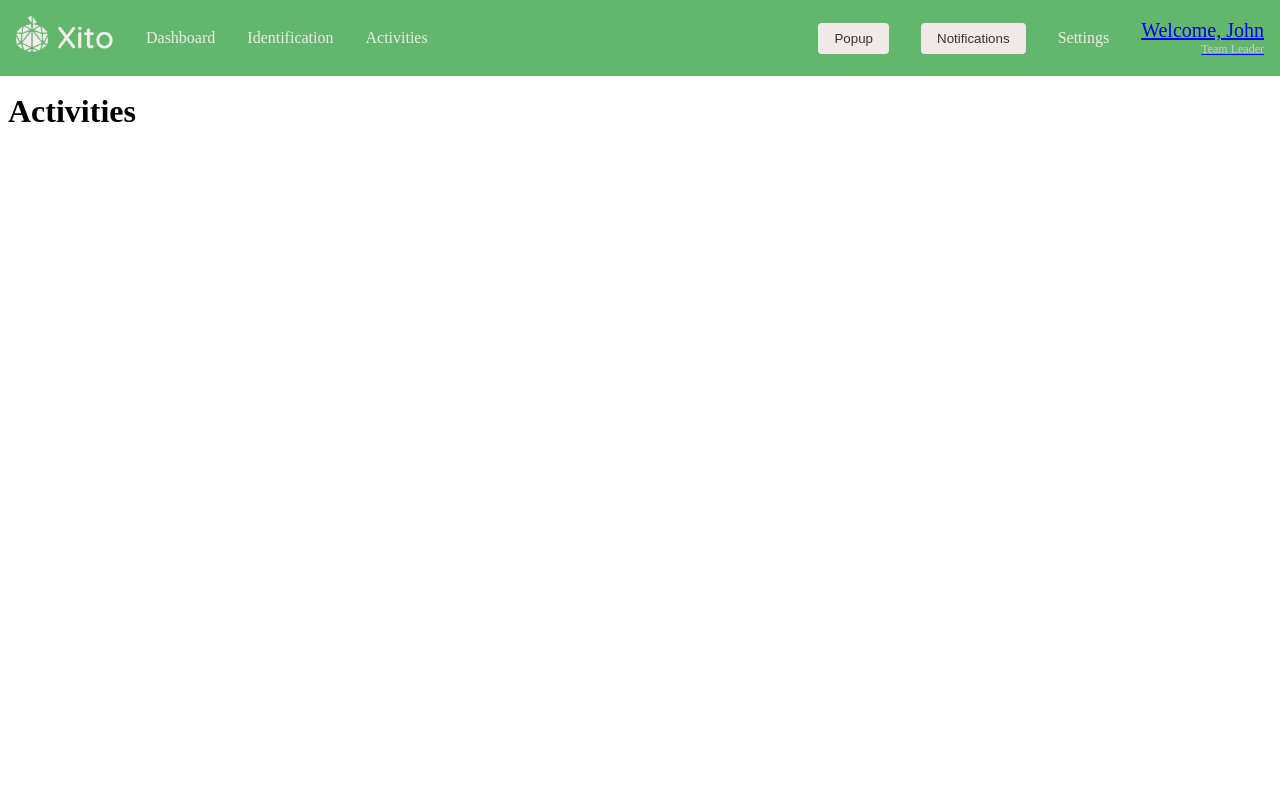
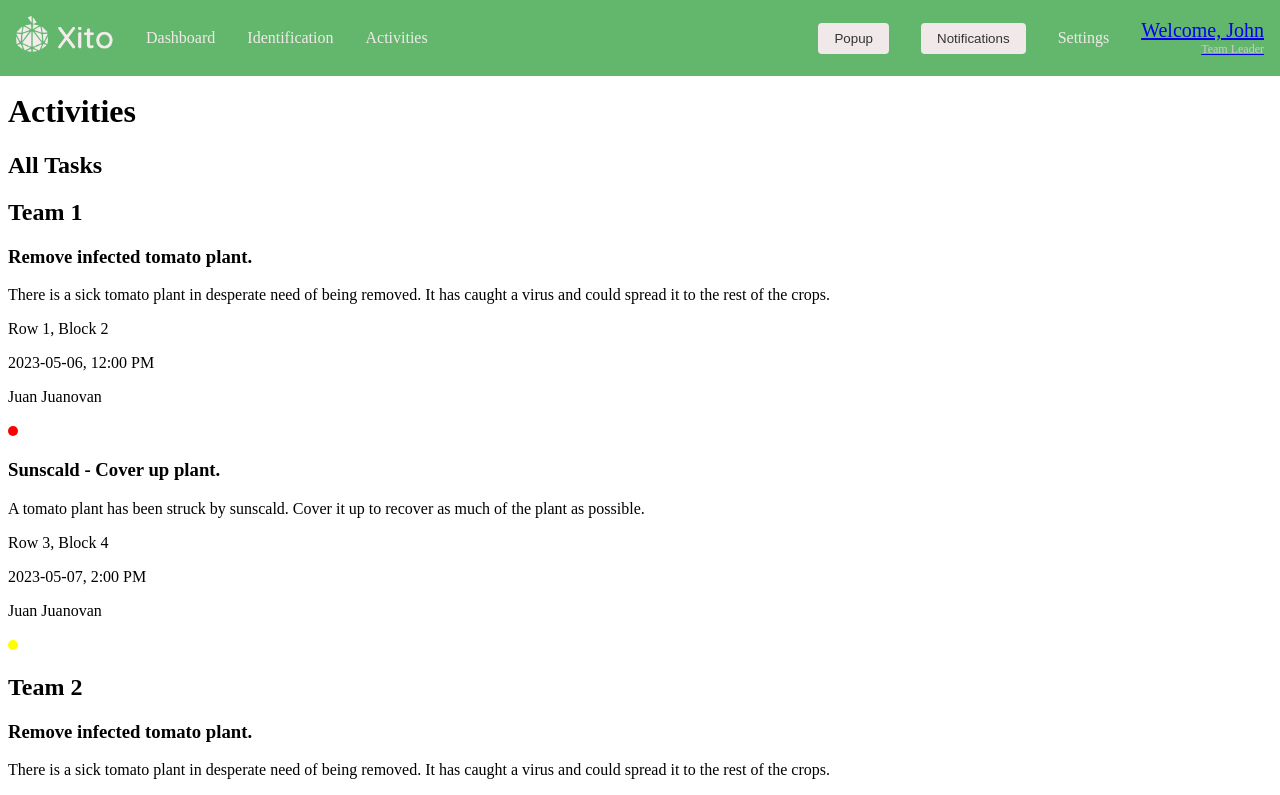
Before and after one commit to ArneSamson/Xito, a Vue app: page /activities in a window 1280 px wide. Shown: the top 795 px of the page. Built offline with nearby package versions, Linux system fonts and the light colour scheme.

Commit message:
feat: added Tasks to Activities tab

```diff
--- /dev/null
+++ b/src/components/Tasks.vue
@@ -0,0 +1,143 @@
+<template>
+    <div class="Tasks">
+        <div>
+            <div>
+                <h2>All Tasks</h2>
+                <div v-for="(team, index) in All" :key="index" class="divider">
+                    <h2>{{ team.team }}</h2>
+                    <div v-for="(task, index) in team.tasks" :key="index">
+                        <h3>{{ task.title }}</h3>
+                        <p>{{ task.message }}</p>
+                        <p>Row {{ task.row }}, Block {{ task.block }}</p>
+                        <p>{{ task.date }}, {{ task.time }}</p>
+                        <p>{{ task.person }}</p>
+                        <div class="status-circle" :style="{ 'background-color': getStatusColor(task.status) }"></div>
+                    </div>
+                </div>
+            </div>
+
+            <div>
+                <h2>My Tasks</h2>
+                <div v-for="(task, index) in My.tasks" :key="index">
+                    <h3>{{ task.title }}</h3>
+                    <p>{{ task.message }}</p>
+                    <p>Row {{ task.row }}, Block {{ task.block }}</p>
+                    <p>{{ task.date }}, {{ task.time }}</p>
+                    <p>{{ task.person }}</p>
+                    <div class="status-circle" :style="{ 'background-color': getStatusColor(task.status) }"></div>
+                </div>
+            </div>
+        </div>
+    </div>
+  </template>
+
+  <script>
+  export default {
+    data() {
+      return {
+        All: [
+            {
+                team: "Team 1",
+                tasks: [
+                    {
+                        title: "Remove infected tomato plant.",
+                        message: "There is a sick tomato plant in desperate need of being removed. It has caught a virus and could spread it to the rest of the crops.",
+                        row: 1,
+                        block: 2,
+                        date: "2023-05-06",
+                        time: "12:00 PM",
+                        person: "Juan Juanovan",
+                        status: "red",
+                    },
+                    {
+                        title: "Sunscald - Cover up plant.",
+                        message: "A tomato plant has been struck by sunscald. Cover it up to recover as much of the plant as possible.",
+                        row: 3,
+                        block: 4,
+                        date: "2023-05-07",
+                        time: "2:00 PM",
+                        person: "Juan Juanovan",
+                        status: "yellow",
+                    },
+                ],
+            },
+            {
+                team: "Team 2",
+                tasks: [
+                {
+                    title: "Remove infected tomato plant.",
+                    message: "There is a sick tomato plant in desperate need of being removed. It has caught a virus and could spread it to the rest of the crops.",
+                    row: 2,
+                    block: 5,
+                    date: "2023-05-08",
+                    time: "10:00 AM",
+                    person: "Juan Juanovan",
+                    status: "red",
+                },
+                ],
+            },
+        ],
+        My:
+            {
+                tasks: [
+                    {
+                        title: "Remove infected tomato plant.",
+                        message: "There is a sick tomato plant in desperate need of being removed. It has caught a virus and could spread it to the rest of the crops.",
+                        row: 1,
+                        block: 2,
+                        date: "2023-05-06",
+                        time: "12:00 PM",
+                        person: "Jon Jonovon",
+                        status: "red",
+                    },
+                    {
+                        title: "Sunscald - Cover up plant.",
+                        message: "A tomato plant has been struck by sunscald. Cover it up to recover as much of the plant as possible.",
+                        row: 3,
+                        block: 4,
+                        date: "2023-05-07",
+                        time: "2:00 PM",
+                        person: "Jon Jonovon",
+                        status: "yellow",
+                    },
+                ],
+            },
+
+
+      };
+    },
+    methods: {
+    getStatusColor(status) {
+        switch (status) {
+            case "red":
+            return "red";
+            case "yellow":
+            return "yellow";
+            case "green":
+            return "green";
+            default:
+            return "gray";
+        }
+    },
+},
+    computed: {
+
+    },
+  };
+  </script>
+
+  <style scoped>
+  ul{
+    list-style-type: none;
+  }
+  /* .divider{
+
+  } */
+  .status-circle {
+  display: inline-block;
+  width: 10px;
+  height: 10px;
+  border-radius: 50%;
+  margin-right: 5px;
+}
+  </style>
--- a/src/views/Activities.vue
+++ b/src/views/Activities.vue
@@ -2,11 +2,22 @@
     <div>
       <h1>Activities</h1>
       <!-- add your settings content here -->
+      <div class="All">
+        <Tasks/>
+      </div>
+      <div class="My">
+
+      </div>
     </div>
   </template>
 
   <script>
+  import Tasks from '../components/Tasks.vue';
+
   export default {
-    name: 'Activities'
+    name: 'Activities',
+    components: {
+      Tasks
+    }
   }
   </script>
```
